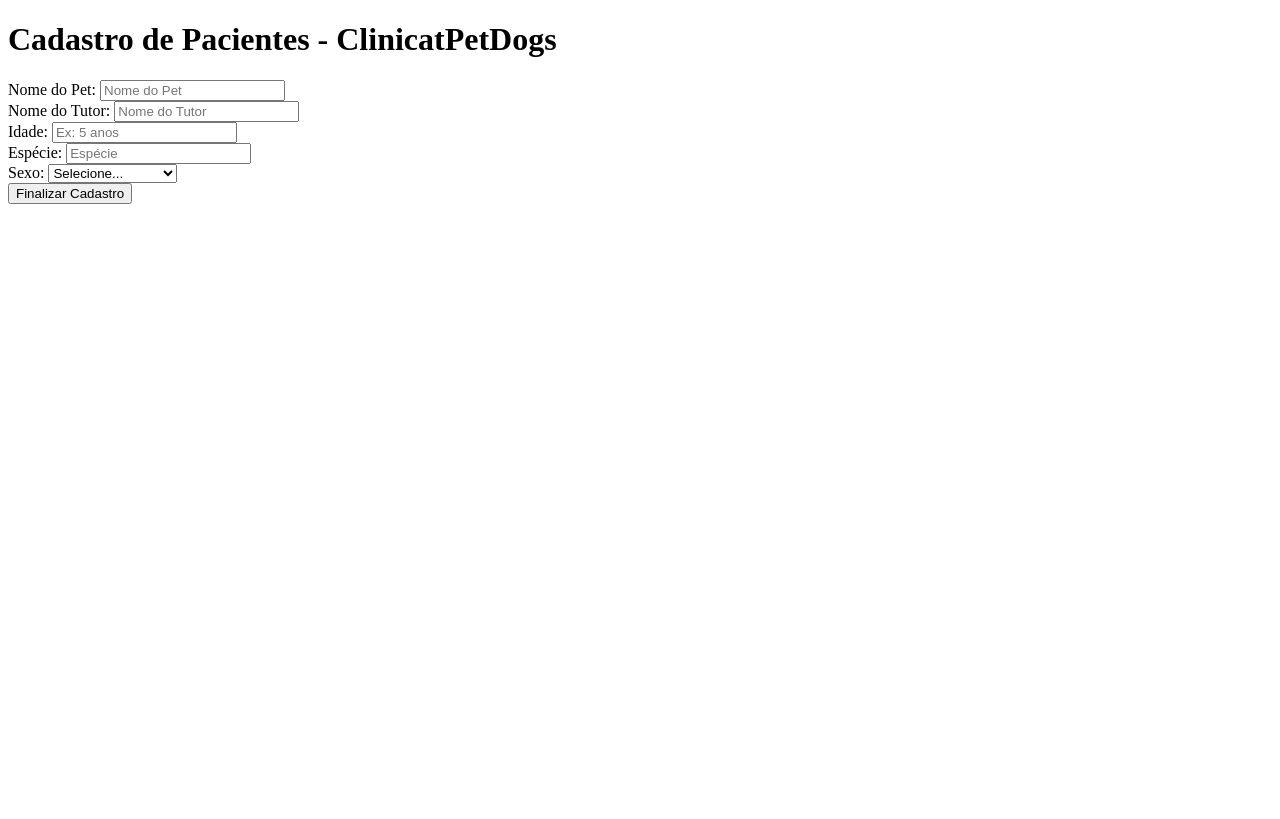
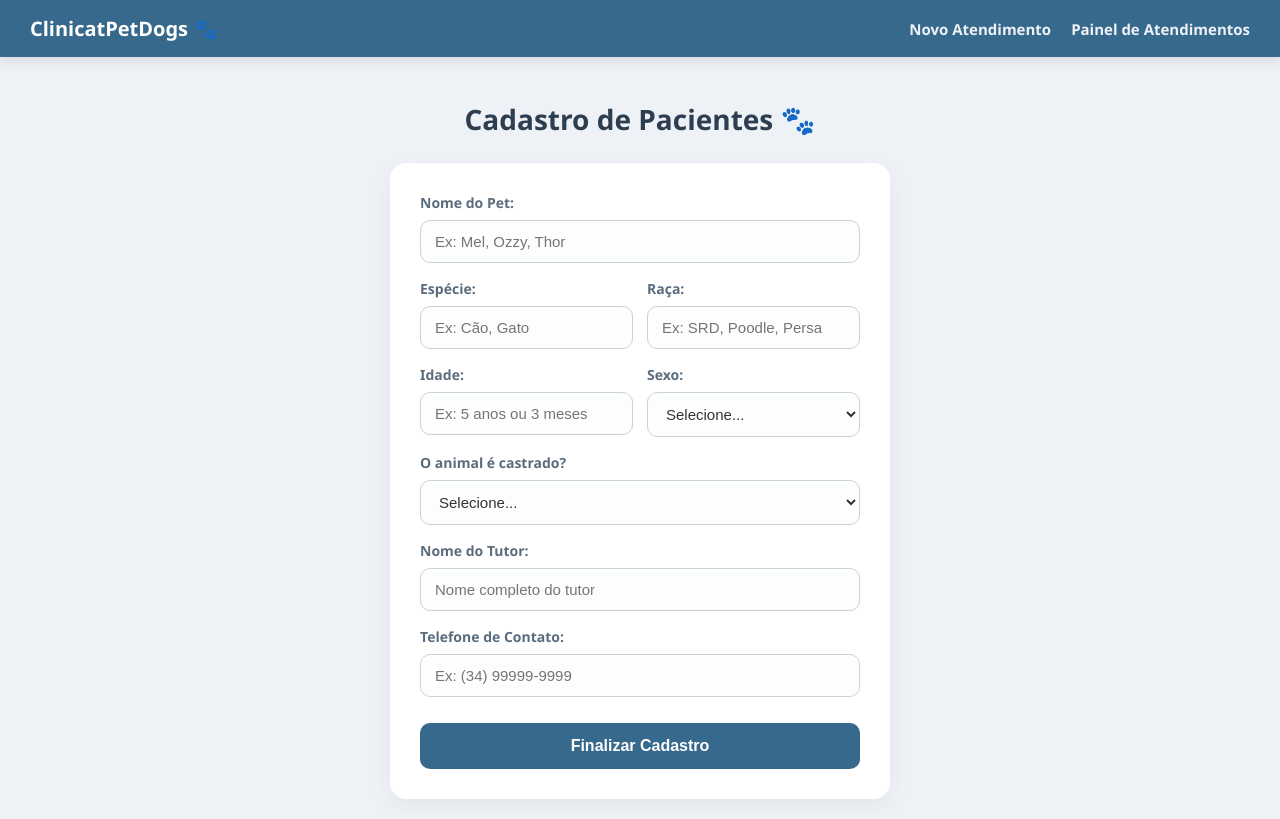
Before and after one commit to kjosiany/Projeto_ClinicatPetDogs, a plain HTML site: page CadastroPacientes.html in a window 1280 px wide. Drawn offline with Linux system fonts and the light colour scheme.

Commit message:
Enhance patient registration form with styles and fields

```diff
--- a/CadastroPacientes.html
+++ b/CadastroPacientes.html
@@ -3,63 +3,221 @@
 <head>
     <meta charset="UTF-8">
     <meta name="viewport" content="width=device-width, initial-scale=1.0">
-    <title>Cadastro de Pacientes</title>
+    <title>Cadastro de Pacientes - ClinicatPetDogs</title>
+    <style>
+        * {
+            margin: 0;
+            padding: 0;
+            box-sizing: border-box;
+        }
+
+        body {
+            font-family: 'Segoe UI', Arial, sans-serif;
+            background: #eef2f7;
+            color: #333;
+            min-height: 100vh;
+            display: flex;
+            flex-direction: column;
+            align-items: center;
+            justify-content: center;
+            padding: 20px;
+            padding-top: 100px !important;
+        }
+
+        h1 {
+            margin-bottom: 25px;
+            font-size: 28px;
+            color: #2c3e50;
+            text-align: center;
+        }
+
+        #formPaciente {
+            width: 100%;
+            max-width: 500px;
+            background: #ffffff;
+            padding: 30px;
+            border-radius: 16px;
+            box-shadow: 0 8px 24px rgba(0, 0, 0, 0.05);
+            display: flex;
+            flex-direction: column;
+            gap: 16px;
+        }
+
+        .linha-dupla {
+            display: grid;
+            grid-template-columns: 1fr 1fr;
+            gap: 14px;
+        }
+
+        .campo {
+            display: flex;
+            flex-direction: column;
+            gap: 8px;
+        }
+
+        label {
+            font-weight: 600;
+            font-size: 14px;
+            color: #5a6c7d;
+        }
+
+        input, select {
+            padding: 12px 14px;
+            border: 1px solid #ccd1d9;
+            border-radius: 10px;
+            font-size: 15px;
+            color: #333;
+            outline: none;
+            transition: border-color 0.2s;
+            background-color: #fcfdfd;
+            width: 100%;
+        }
+
+        input:focus, select:focus {
+            border-color: #37698d;
+            background-color: #fff;
+        }
+
+        button {
+            margin-top: 10px;
+            padding: 14px;
+            border: none;
+            border-radius: 10px;
+            background: #37698d;
+            color: white;
+            font-size: 16px;
+            font-weight: bold;
+            cursor: pointer;
+            transition: background 0.2s;
+        }
+
+        button:hover {
+            background: #2c5472;
+        }
+
+        /* 🎨 Estilos da Navbar Fixa */
+        .navbar {
+            width: 100%;
+            background-color: #37698d;
+            padding: 15px 30px;
+            display: flex;
+            justify-content: space-between;
+            align-items: center;
+            position: fixed;
+            top: 0;
+            left: 0;
+            z-index: 1000;
+            box-shadow: 0 4px 12px rgba(0, 0, 0, 0.1);
+        }
+
+        .nav-logo {
+            color: white;
+            font-size: 20px;
+            font-weight: bold;
+        }
+
+        .nav-links {
+            display: flex;
+            gap: 20px;
+        }
+
+        .nav-links a {
+            color: #eef2f7;
+            text-decoration: none;
+            font-weight: 600;
+            font-size: 15px;
+            transition: color 0.2s;
+        }
+
+        .nav-links a:hover {
+            color: #a1c4fd;
+        }
+    </style>
 </head>
-
 <body>
 
-<h1>Cadastro de Pacientes - ClinicatPetDogs</h1>
+    <nav class="navbar">
+        <div class="nav-logo">ClinicatPetDogs 🐾</div>
+        <div class="nav-links">
+            <a href="/recepcao">Novo Atendimento</a>
+            <a href="/painel">Painel de Atendimentos</a>
+        </div>
+    </nav>
+
+    <h1>Cadastro de Pacientes 🐾</h1>
 
     <form id="formPaciente">
+        <div class="campo">
+            <label for="nomePet">Nome do Pet:</label>
+            <input type="text" id="nomePet" placeholder="Ex: Mel, Ozzy, Thor" required>
+        </div>
+
+        <div class="linha-dupla">
+            <div class="campo">
+                <label for="especie">Espécie:</label>
+                <input type="text" id="especie" placeholder="Ex: Cão, Gato" required>
+            </div>
 
             <div class="campo">
-        <label for="nomePet">Nome do Pet:</label>
-        <input type="text" id="nomePet" placeholder="Nome do Pet" required>
+                <label for="raca">Raça:</label>
+                <input type="text" id="raca" placeholder="Ex: SRD, Poodle, Persa" required>
+            </div>
+        </div>
+
+        <div class="linha-dupla">
+            <div class="campo">
+                <label for="idadePet">Idade:</label>
+                <input type="text" id="idadePet" placeholder="Ex: 5 anos ou 3 meses">
+            </div>
+
+            <div class="campo">
+                <label for="sexo">Sexo:</label>
+                <select id="sexo" required>
+                    <option value="">Selecione...</option>
+                    <option value="Femea">Fêmea</option>
+                    <option value="Macho">Macho</option>
+                    <option value="Nao_definido">Não definido</option>
+                </select>
+            </div>
+        </div>
+
+        <div class="campo">
+            <label for="castrado">O animal é castrado?</label>
+            <select id="castrado" required>
+                <option value="">Selecione...</option>
+                <option value="SIM">Sim</option>
+                <option value="NAO">Não</option>
+            </select>
         </div>
 
         <div class="campo">
             <label for="nomeTutor">Nome do Tutor:</label>
-        <input type="text" id="nomeTutor" placeholder="Nome do Tutor" required>
+            <input type="text" id="nomeTutor" placeholder="Nome completo do tutor" required>
         </div>
 
         <div class="campo">
-        <label for="idadePet">Idade:</label>
-        <input type="text" id="idadePet" placeholder="Ex: 5 anos">
-    </div>
-
-    <div class="campo">
-        <label for="especie">Espécie:</label>
-        <input type="text" id="especie" placeholder="Espécie" required>
-    </div>
-
-    <div class="campo">
-        <label for="sexo">Sexo:</label>
-
-        <select id="sexo" required>
-            <option value="">Selecione...</option>
-            <option value="Femea">Fêmea</option>
-            <option value="Macho">Macho</option>
-            <option value="Nao Indefinido">Sexo não definido</option>
-        </select>
+            <label for="telefone">Telefone de Contato:</label>
+            <input type="tel" id="telefone" placeholder="Ex: (34) 99999-9999" required>
         </div>
 
         <button type="submit">Finalizar Cadastro</button>
-
     </form>
 
-
     <script>
-
         const form = document.getElementById("formPaciente");
         form.addEventListener("submit", function(event) {
             event.preventDefault();
 
+            // Mapeando exatamente as colunas estruturadas no seu back/banco
             const dados = {
-        PACIENTE: document.getElementById("nomePet").value.trim(),
-        TUTOR: document.getElementById("nomeTutor").value.trim(),
-        IDADE: document.getElementById("idadePet").value,
-        ESPECIE: document.getElementById("especie").value.trim(),
-        SEXO: document.getElementById("sexo").value
+                PACIENTE: document.getElementById("nomePet").value.trim().toUpperCase(),
+                TUTOR: document.getElementById("nomeTutor").value.trim().toUpperCase(),
+                IDADE: document.getElementById("idadePet").value.trim().toUpperCase(),
+                ESPECIE: document.getElementById("especie").value.trim().toUpperCase(),
+                SEXO: document.getElementById("sexo").value,
+                RACA: document.getElementById("raca").value.trim().toUpperCase(),
+                CASTRADO: document.getElementById("castrado").value,
+                TELEFONE: document.getElementById("telefone").value.trim()
             };
 
             fetch("http://localhost:3001/pacientes", {
@@ -69,24 +227,19 @@ form.addEventListener("submit", function(event) {
                 },
                 body: JSON.stringify(dados)
             })
-
-    .then(response => response.json())
+            .then(response => {
+                if(!response.ok) throw new Error();
+                return response.json();
+            })
             .then(() => {
-        alert("Paciente cadastrado com sucesso!🐾");
+                alert("Paciente cadastrado com sucesso! 🐾");
                 form.reset();
             })
-
             .catch(error => {
                 console.error(error);
                 alert("Erro ao cadastrar paciente.");
-
             });
-
         });
-
     </script>
-
-
-
 </body>
 </html>
```
Lines whose indentation alone changed are shown as unchanged.
